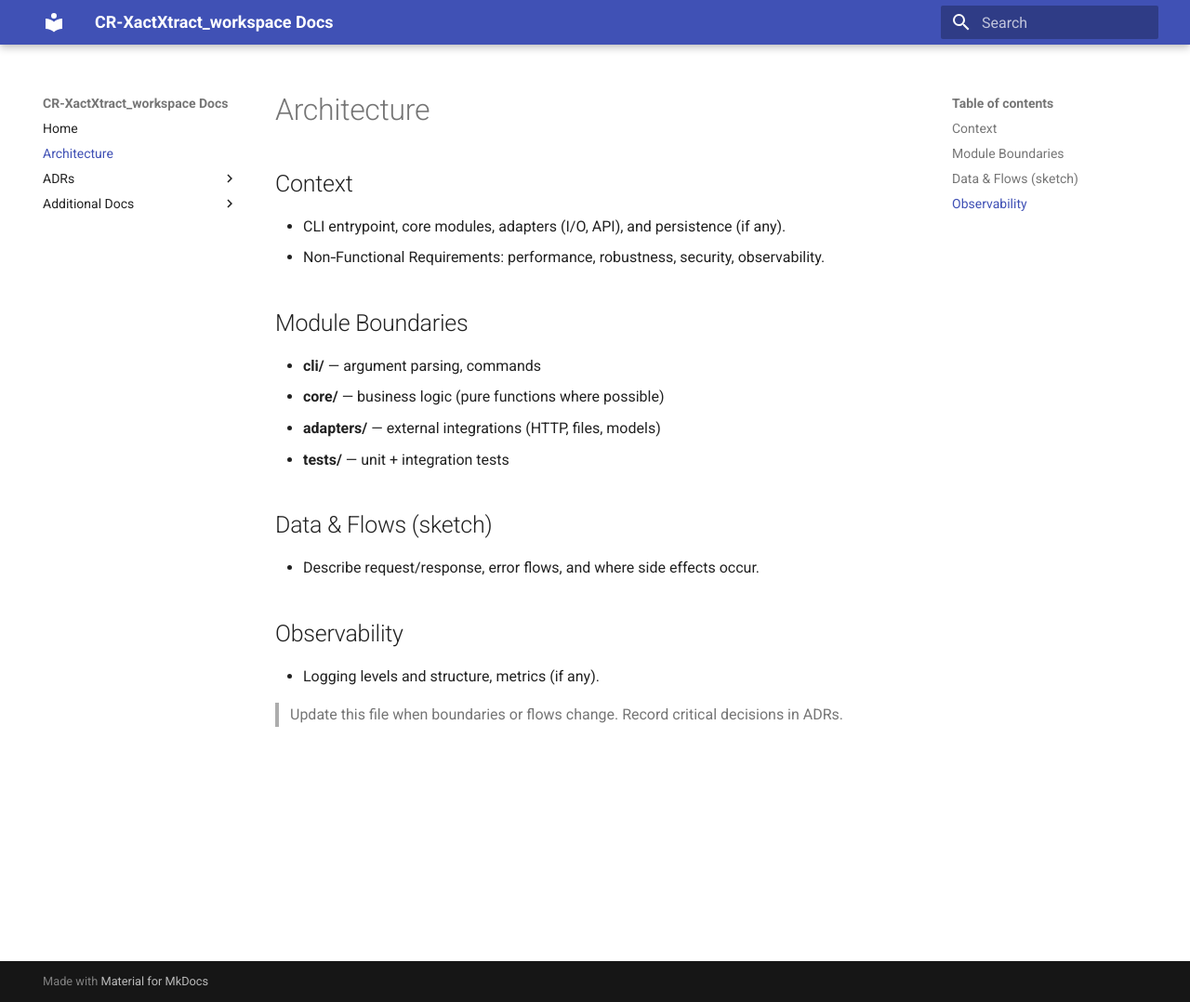
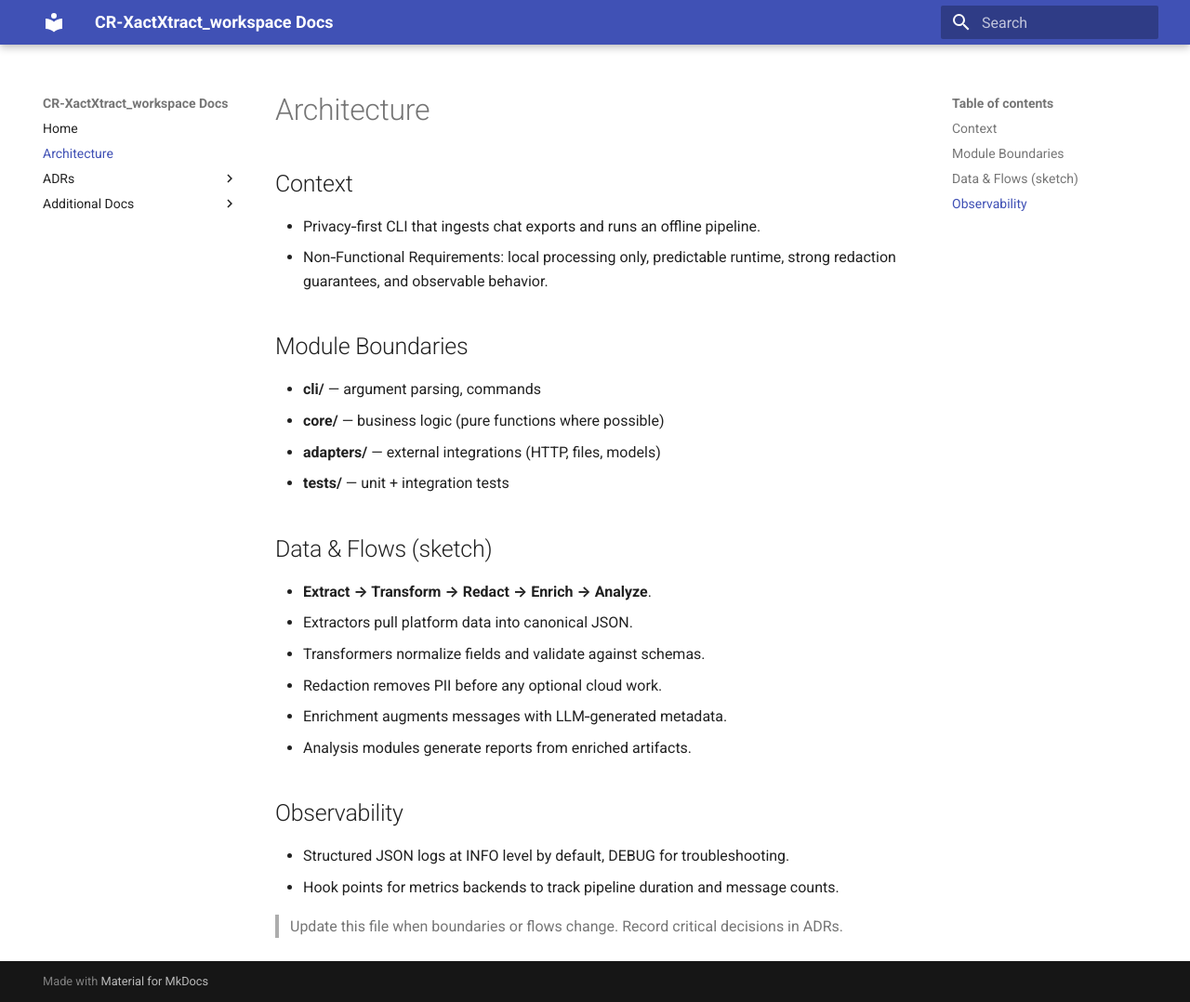
Before and after one commit to hu3mann/ChatRipperXX_DOPEMUX, an MkDocs documentation site: the page built from docs/architecture.md, in a window 1280 px wide and 1078 px high. Shown: the whole window at 93% size. Built offline with MkDocs 1.6.1 and Material for MkDocs 9.7.7, drawn with Linux system fonts in a browser that asks for light colours.

```diff
--- a/docs/architecture.md
+++ b/docs/architecture.md
@@ -1,8 +1,8 @@
 # Architecture
 
 ## Context
-- CLI entrypoint, core modules, adapters (I/O, API), and persistence (if any).
-- Non‑Functional Requirements: performance, robustness, security, observability.
+- Privacy‑first CLI that ingests chat exports and runs an offline pipeline.
+- Non‑Functional Requirements: local processing only, predictable runtime, strong redaction guarantees, and observable behavior.
 
 ## Module Boundaries
 - **cli/** — argument parsing, commands
@@ -11,9 +11,15 @@
 - **tests/** — unit + integration tests
 
 ## Data & Flows (sketch)
-- Describe request/response, error flows, and where side effects occur.
+- **Extract → Transform → Redact → Enrich → Analyze**.
+- Extractors pull platform data into canonical JSON.
+- Transformers normalize fields and validate against schemas.
+- Redaction removes PII before any optional cloud work.
+- Enrichment augments messages with LLM‑generated metadata.
+- Analysis modules generate reports from enriched artifacts.
 
 ## Observability
-- Logging levels and structure, metrics (if any).
+- Structured JSON logs at INFO level by default, DEBUG for troubleshooting.
+- Hook points for metrics backends to track pipeline duration and message counts.
 
 > Update this file when boundaries or flows change. Record critical decisions in ADRs.
```
Also changed, not shown: CODE_OF_CONDUCT.md (added, +14 -0 lines), README.md (+4 -3 lines), SECURITY.md (added, +10 -0 lines), docs/FAQ.md (added, +10 -0 lines), docs/index.md (+4 -4 lines).
